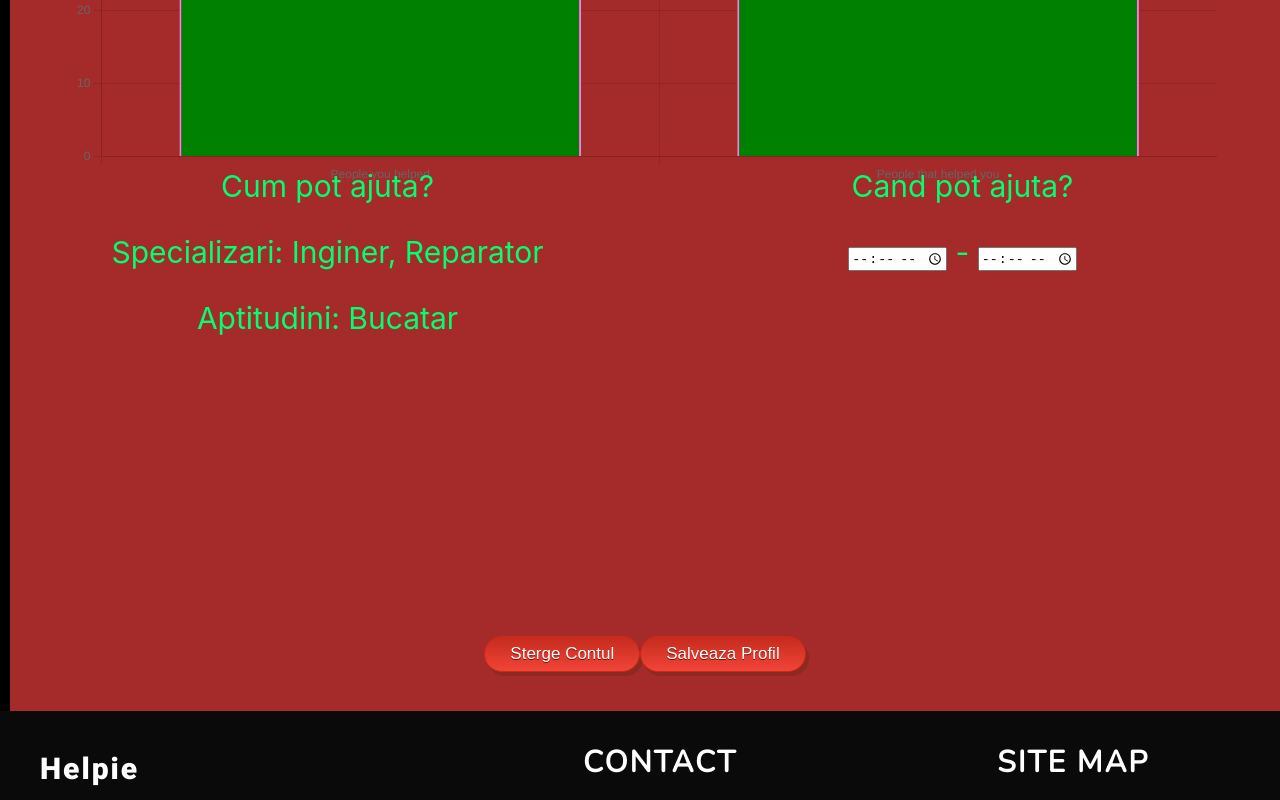
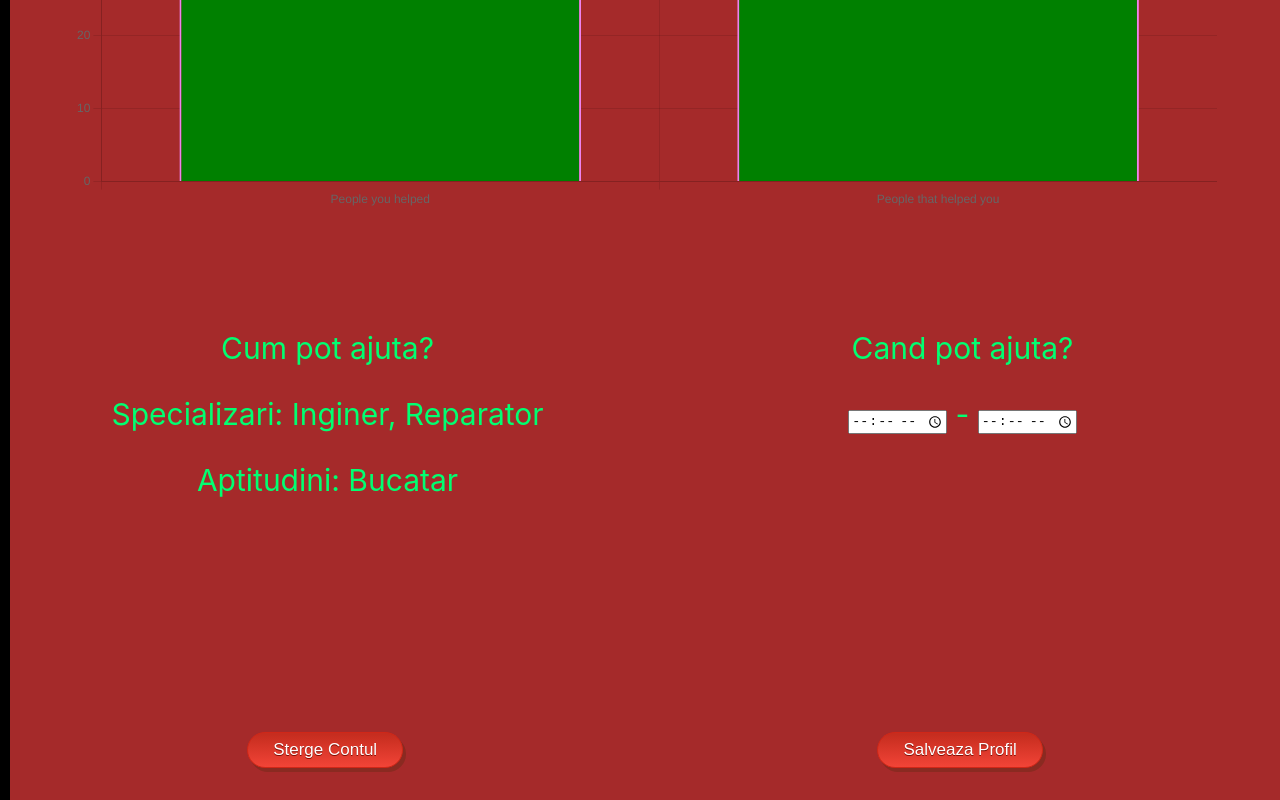
Before and after one commit to cristibctr/FrontEnd-Team2, a React (Create React App) app: page /profile in a window 1280 px wide. Shown: the part 920-1720 px from the top of the page. Built offline with nearby package versions, Linux system fonts and the light colour scheme.

Commit message:
Add files via upload

```diff
--- a/src/styles/Profile.css
+++ b/src/styles/Profile.css
@@ -91,6 +91,7 @@
 }
 
 #despre{
+    margin-top: 100px;
     display: grid;
     grid-template-columns: 1fr 1fr;
 }
@@ -135,6 +136,7 @@
     height: 100%;
     align-items: center;
     justify-content: center;
+    justify-content: space-around;
 }
 
 @media screen and (max-width: 1000px){
@@ -161,6 +163,10 @@
         margin-top: 40px;
         width: 90%;
         margin-left: 5%;
+    }
+
+    #despre{
+        margin-top: 60px;
     }
 
 }
@@ -191,6 +197,11 @@
         margin-left: 5%;
     }
 
+    #despre{
+        margin-top: 40px;
+    }
+
+
 }
 
 @media screen and (max-width: 400px){
@@ -219,4 +230,9 @@
         margin-left: 5%;
     }
 
+    #despre{
+        margin-top: 0px;
+    }
+
+
 }
```
